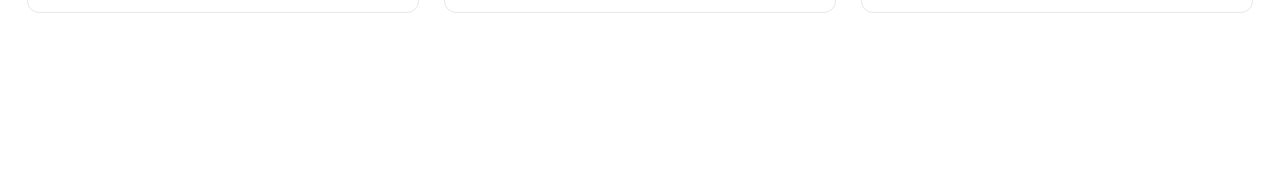
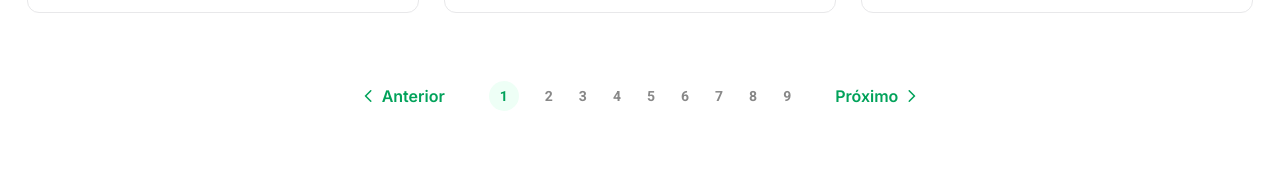
Before and after one commit to maisazs/tunni, a website: page index.html in a window 1280 px wide. Shown: the part 2458-2637 px from the top of the page. Before the commit the page ends 2471 px from the top, so only its background shows below. Drawn offline with Linux system fonts and the light colour scheme.

Commit message:
att next prev

```diff
--- a/index.html
+++ b/index.html
@@ -256,5 +256,27 @@
 
     </div>
   </section>
+
+  <section class="md:py-[61px] py-[30px] flex flex-row items-center justify-center md:gap-[34px] gap-[20px]">
+    <div class="btn-next-prev">
+      <button class="btn-next-prev-txt"><img src="img/arrowL.png" alt="Seta">Anterior</button>
+    </div>
+
+    <div class="flex flex-row justify-center items-center gap-[26px]">
+      <a href="#" class="pag-screen">1</a>
+      <a href="#" class="pag-opt">2</a>
+      <a href="#" class="pag-opt">3</a>
+      <a href="#" class="pag-opt md:block hidden">4</a>
+      <a href="#" class="pag-opt md:block hidden">5</a>
+      <a href="#" class="pag-opt md:block hidden">6</a>
+      <a href="#" class="pag-opt md:block hidden">7</a>
+      <a href="#" class="pag-opt md:block hidden">8</a>
+      <a href="#" class="pag-opt md:block hidden">9</a>
+    </div>
+
+    <div class="btn-next-prev">
+      <button class="btn-next-prev-txt">Próximo<img src="img/arrowR.png" alt="Seta"></button>
+    </div>
+  </section>
 </body>
 </html>
--- a/input.css
+++ b/input.css
@@ -1,4 +1,4 @@
-@import url('https://fonts.googleapis.com/css2?family=Inter:ital,opsz,wght@0,14..32,100..900;1,14..32,100..900&family=Manrope:wght@200..800&display=swap');
+@import url('https://fonts.googleapis.com/css2?family=Inter:ital,opsz,wght@0,14..32,100..900;1,14..32,100..900&family=Manrope:wght@200..800&family=Roboto:ital,wght@0,100;0,300;0,400;0,500;0,700;0,900;1,100;1,300;1,400;1,500;1,700;1,900&display=swap');
 
 @tailwind base;
 @tailwind components;
@@ -59,3 +59,19 @@
 .news-date {
     @apply font-inter font-normal md:text-[16px] text-[14px] leading-[24px] text-gray-10;
 }
+
+.btn-next-prev {
+    @apply gap-[10px] p-[10px];
+}
+
+.btn-next-prev-txt {
+    @apply flex items-center gap-[10px] font-inter font-semibold text-[16px] leading-[150%] text-primary hover:underline;
+}
+
+.pag-screen {
+    @apply font-roboto font-semibold md:text-[14px] text-[12px] leading-[20px] text-primary px-[11px] py-[5px] bg-primary-2 rounded-[24px];
+}
+
+.pag-opt {
+    @apply font-roboto font-semibold md:text-[14px] text-[12px] leading-[20px] text-gray-4 hover:text-primary hover:underline;
+}
--- a/tailwind.config.js
+++ b/tailwind.config.js
@@ -24,6 +24,7 @@ module.exports = {
     fontFamily: {
       inter: ['Inter', 'sans-serif'],
       manrope: ['Manrope', 'sans-serif'],
+      roboto: ['Roboto', 'sans-serif'],
     },
     extend: {},
   },
```
Also changed, not shown: img/arrowL.png (added), img/arrowR.png (added), output.css.
